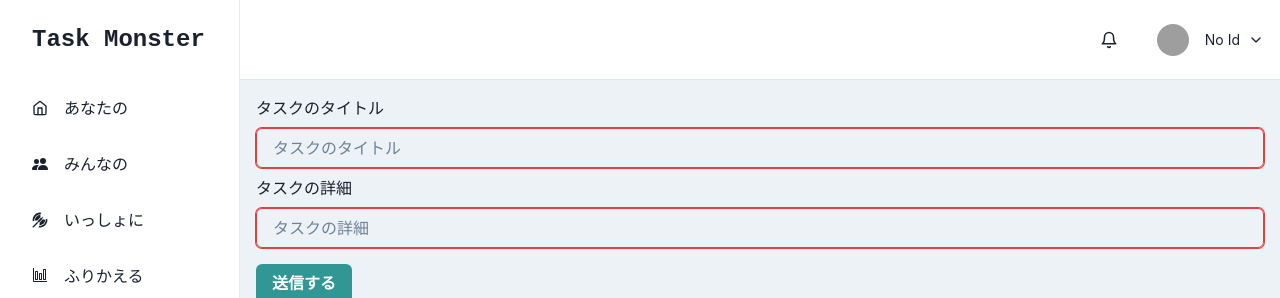
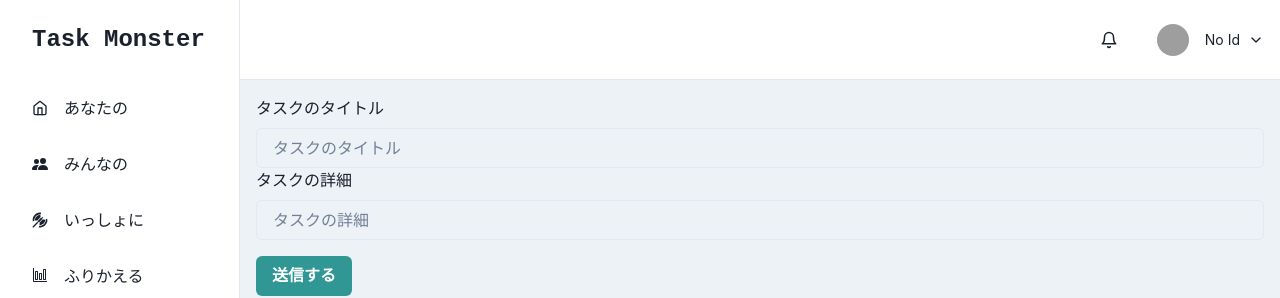
Before and after one commit to 1718wani/task-monster-app, a Next.js app: page /createtodo in a window 1280 px wide. Shown: the top 298 px of the page. Built offline with nearby package versions, Linux system fonts and the light colour scheme; no server answers; grey boxes are pictures that could not be loaded.

Commit message:
createtodoのバリデーションを編集しました

```diff
--- a/src/pages/api/subtask.ts
+++ b/src/pages/api/subtask.ts
@@ -1,16 +1,18 @@
-import { NextApiRequest, NextApiResponse } from "next";
+import type { NextApiRequest, NextApiResponse } from "next";
 import { prisma } from "~/server/db";
 
-type subTaskFormData = {
-  taskId: number;
-  title: string;
-  isCompleted: boolean;
-  estimatedMinutes: number;
-};
+interface ExtendedNextApiRequestAtSubtask extends NextApiRequest{
+  body:{
+    taskId: number;
+    title: string;
+    isCompleted: boolean;
+    estimatedMinutes: number;
+  }
+}
 
 export default async function handler(
-  req: NextApiRequest,
-  res: NextApiResponse<subTaskFormData>
+  req: ExtendedNextApiRequestAtSubtask,
+  res: NextApiResponse
 ) {
   const { taskId, title, isCompleted, estimatedMinutes } = req.body;
   const { forGetTaskId } = req.query;
--- a/src/pages/createsubtask/[id].tsx
+++ b/src/pages/createsubtask/[id].tsx
@@ -1,4 +1,4 @@
-import { NextPage } from "next";
+import type { NextPage } from "next";
 import {
   Button,
   Flex,
@@ -27,7 +27,6 @@ import {
 import { useRouter } from "next/router";
 import { Controller, useForm } from "react-hook-form";
 import axios from "axios";
-import { useState } from "react";
 import { zodResolver } from "@hookform/resolvers/zod";
 import { subTaskValidation } from "~/schemas/zodSchema";
 import { AddIcon, DeleteIcon } from "@chakra-ui/icons";
--- a/src/pages/createtodo.tsx
+++ b/src/pages/createtodo.tsx
@@ -8,24 +8,31 @@ import {
 } from "@chakra-ui/react";
 import axios from "axios";
 import { useRouter } from "next/router";
-import { RegisterationFailureNotification, RegisterationSuccessNotification } from "~/notifications/notifications";
+import {
+  RegisterationFailureNotification,
+  RegisterationSuccessNotification,
+} from "~/notifications/notifications";
 import { useSession } from "next-auth/react";
+import { taskValidation } from "~/schemas/zodSchema";
+import { zodResolver } from "@hookform/resolvers/zod";
 
 type formInputs = {
   taskTitle: string;
-  taskDetail: string;
+  taskDetail: string | null;
 };
 
 export const CreateTodo = () => {
   // emailを一意の値として獲得できる。
-  const {data:session} = useSession();
+  const { data: session } = useSession();
   const router = useRouter();
 
   const {
     register,
     handleSubmit,
     formState: { errors, isSubmitting },
-  } = useForm<formInputs>();
+  } = useForm<formInputs>({
+    resolver: zodResolver(taskValidation),
+  });
 
   const onSubmit = async (data: formInputs) => {
     console.log(data);
@@ -41,34 +48,31 @@ export const CreateTodo = () => {
 
       console.log(response.data);
 
-      await router.push('/');
+      await router.push("/");
       RegisterationSuccessNotification();
-
     } catch (error) {
       console.error("Error creating task:", error);
-      RegisterationFailureNotification()
+      RegisterationFailureNotification();
     }
   };
 
   return (
     <form onSubmit={handleSubmit(onSubmit)}>
-      <FormControl isInvalid={!errors.taskTitle}>
+      <FormControl isInvalid={!!errors.taskTitle}>
         <FormLabel htmlFor="tasktitle">タスクのタイトル</FormLabel>
         <Input
           id="tasktitle"
           placeholder="タスクのタイトル"
-          {...register("taskTitle", {
-            required: "This is required",
-          })}
+          {...register("taskTitle")}
         />
-        <FormErrorMessage>{errors.taskTitle?.toString()}</FormErrorMessage>
+        {errors.taskTitle && (
+          <FormErrorMessage>{errors.taskTitle.message}</FormErrorMessage>
+        )}
         <FormLabel htmlFor="taskdetail">タスクの詳細</FormLabel>
         <Input
           id="taskdetail"
           placeholder="タスクの詳細"
-          {...register("taskDetail", {
-            required: "This is required",
-          })}
+          {...register("taskDetail")}
         />
       </FormControl>
       <Button
@@ -80,7 +84,6 @@ export const CreateTodo = () => {
       >
         送信する
       </Button>
-
     </form>
   );
 };
--- a/src/pages/index.tsx
+++ b/src/pages/index.tsx
@@ -42,7 +42,6 @@ export const getServerSideProps = async (
   } catch (error) {
     console.error("APIの呼び出しに失敗:", error);
   }
-
   return {
     props: {
       tasks,
--- a/src/schemas/zodSchema.ts
+++ b/src/schemas/zodSchema.ts
@@ -39,3 +39,8 @@ export const subTaskValidation = z.object({
     })
   ),
 });
+
+
+export const taskValidation = z.object({
+  taskTitle: z.string().nonempty("タスクの名前は必須項目です。"),
+})
```
Also changed, not shown: src/pages/login.tsx (+30 -42 lines).
